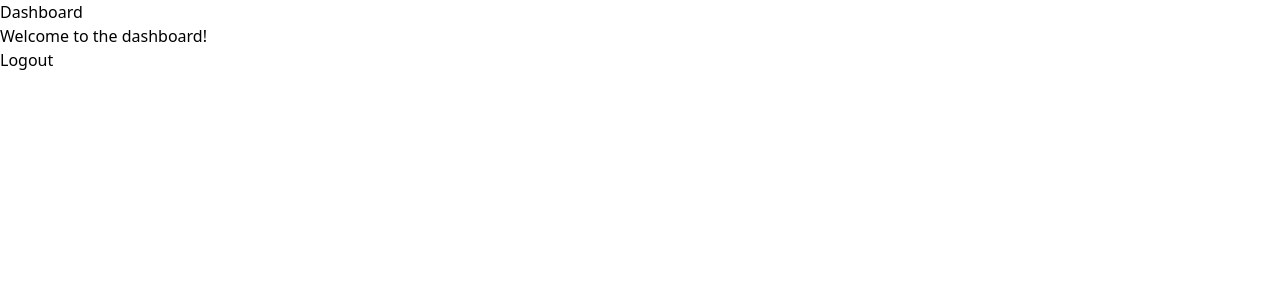
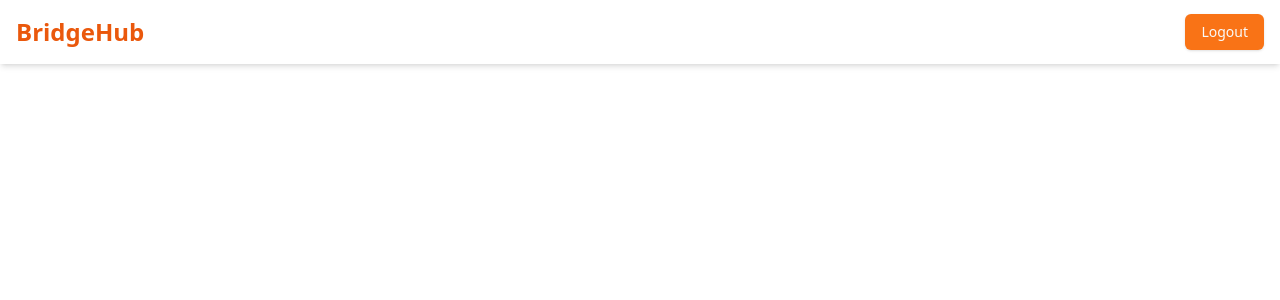
Before and after one commit to Talfaza/BridgeHub, a React (Vite) app in the folder client/: page /dashboard in a window 1280 px wide. Shown: the top 300 px of the page. Built offline with nearby package versions, Linux system fonts and the light colour scheme; sample sign-in values are in the browser's storage.

Commit message:
add: navbar (create component later)

```diff
--- a/client/package.json
+++ b/client/package.json
@@ -13,6 +13,7 @@
     "@radix-ui/react-dialog": "^1.1.1",
     "@radix-ui/react-icons": "^1.3.0",
     "@radix-ui/react-label": "^2.1.0",
+    "@radix-ui/react-navigation-menu": "^1.2.0",
     "@radix-ui/react-slot": "^1.1.0",
     "axios": "^1.7.2",
     "class-variance-authority": "^0.7.0",
@@ -20,6 +21,7 @@
     "js-cookie": "^3.0.5",
     "react": "^18.3.1",
     "react-dom": "^18.3.1",
+    "react-router-dom": "^6.24.0",
     "tailwind-merge": "^2.3.0",
     "tailwindcss-animate": "^1.0.7"
   },
--- a/client/src/components/global/Dashboard.tsx
+++ b/client/src/components/global/Dashboard.tsx
@@ -1,23 +1,35 @@
 import React, { useEffect } from 'react';
+import { useNavigate } from 'react-router-dom';
+import { Button } from '../ui/button';
 
 const Dashboard: React.FC = () => {
     const token = localStorage.getItem('token');
+    const navigate = useNavigate();
 
     useEffect(() => {
         if (!token) {
-            window.location.href = '/login';
+            navigate('/login');
         }
-    }, [token]);
+    }, [token, navigate]);
 
     const handleLogout = () => {
-        localStorage.removeItem('token'); // Remove token from localStorage
-        window.location.href = '/login';     };
+        localStorage.removeItem('token');
+        navigate('/login');
+    };
 
     return (
         <div>
-            <h1>Dashboard</h1>
-            <p>Welcome to the dashboard!</p>
-            <button onClick={handleLogout}>Logout</button>
+            <nav className="sticky top-0 z-10 bg-white shadow-md">
+                <div className="max-w-19xl mx-auto px-4">
+                    <div className="flex items-center justify-between h-16">
+                        <span className="text-2xl text-orange-600 font-semibold">BridgeHub</span>
+
+                        <Button onClick={handleLogout}>
+                            Logout
+                        </Button>
+                    </div>
+                </div>
+            </nav>
         </div>
     );
 };
```
Also changed, not shown: 1 other file (tests, documents, lock files or other folders).
